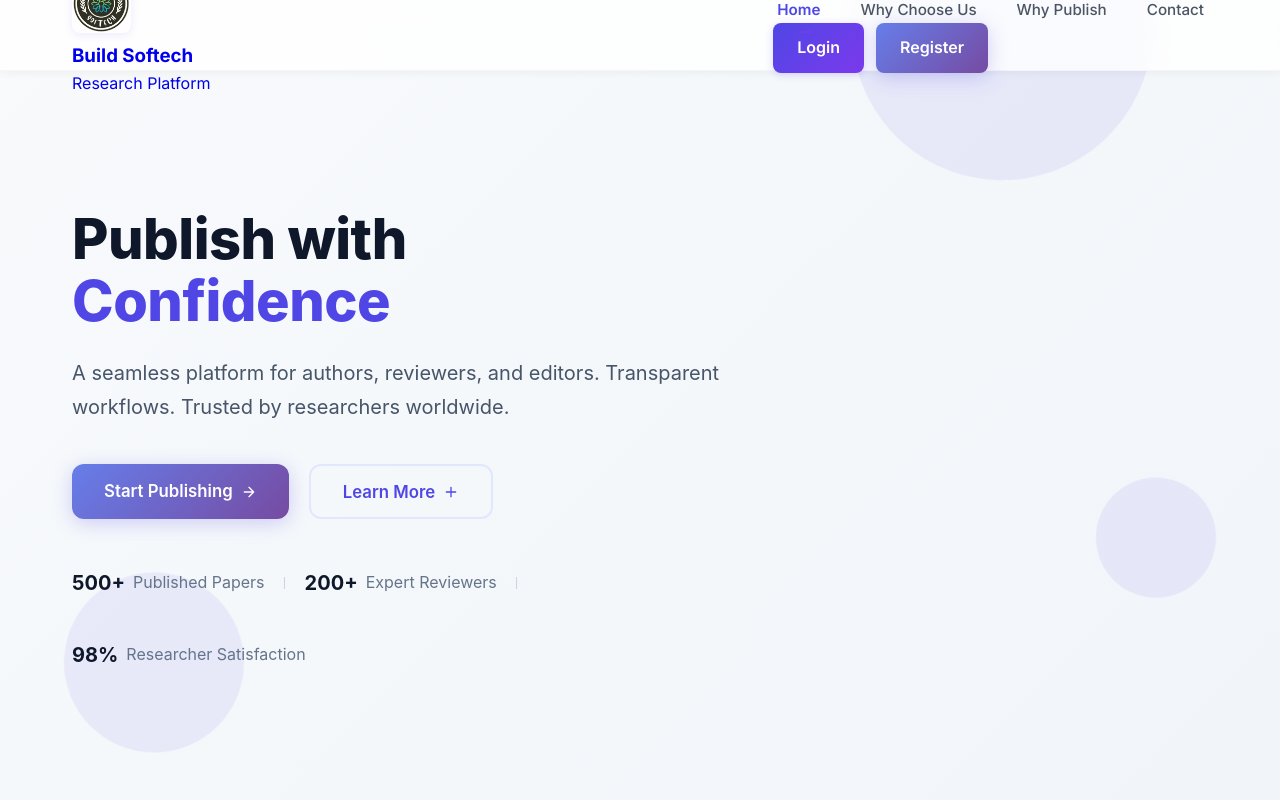
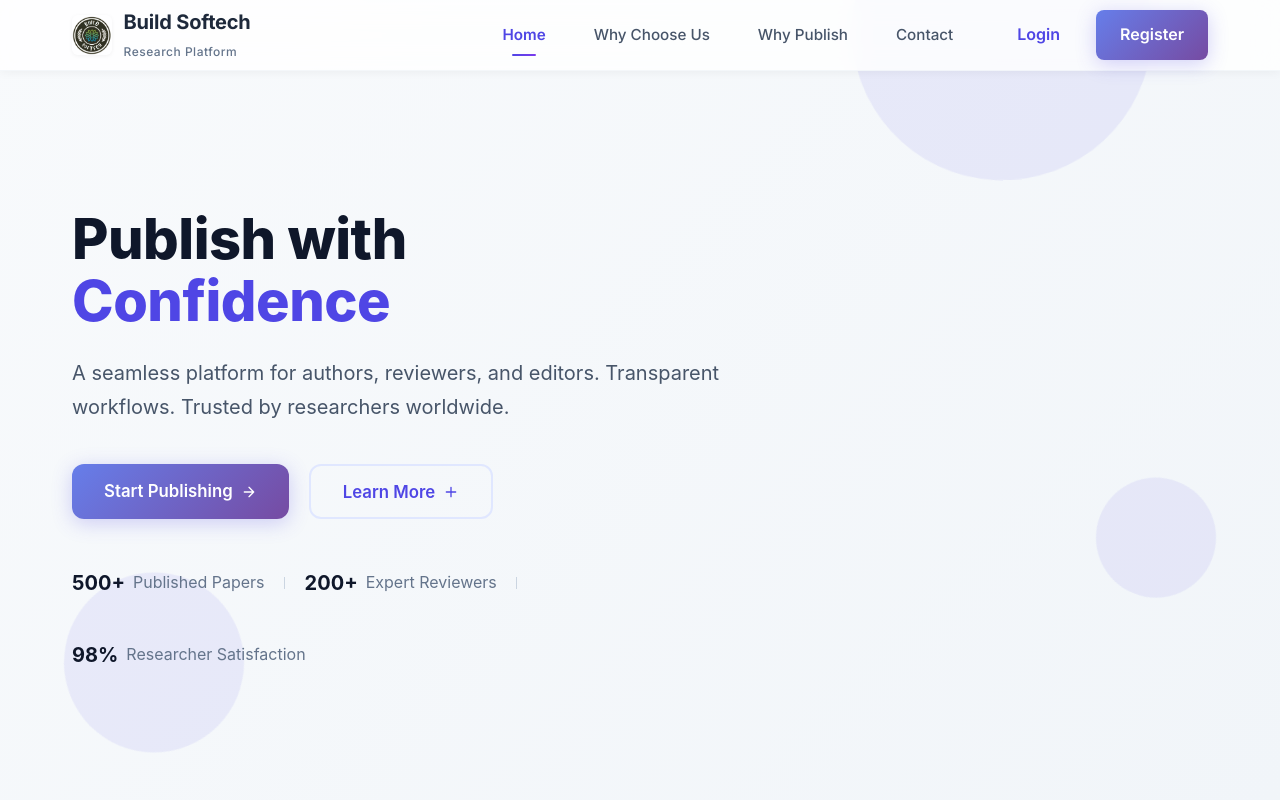
Before and after one commit to nawazkhan060/research, a React (Create React App) app: page / in a window 1280 px wide. Shown: the top 800 px of the page. Built offline with nearby package versions, Linux system fonts and the light colour scheme.

Commit message:
Update Header.css

```diff
--- a/src/components/Header.css
+++ b/src/components/Header.css
@@ -1,4 +1,4 @@
-/* Professional Header with Logo Only */
+/* Professional Header — Fully Responsive */
 
 .header {
   position: fixed;
@@ -34,7 +34,7 @@
   gap: 2rem;
 }
 
-/* Logo - Image Only */
+/* Logo */
 .logo {
   display: flex;
   align-items: center;
@@ -46,26 +46,51 @@
   transform: translateY(-2px);
 }
 
+.logo-wrapper {
+  display: flex;
+  align-items: center;
+  gap: 0.75rem;
+}
+
 .logo-image {
-  height: 60px;
+  height: 40px;
   width: auto;
   object-fit: contain;
-  border-radius: 8px;
-  box-shadow: 0 2px 8px rgba(79, 70, 229, 0.1);
+  border-radius: 6px;
+  box-shadow: 0 1px 4px rgba(0, 0, 0, 0.05);
   transition: all 0.2s ease;
 }
 
 .logo:hover .logo-image {
   transform: translateY(-2px);
-  box-shadow: 0 4px 12px rgba(79, 70, 229, 0.15);
+  box-shadow: 0 3px 8px rgba(79, 70, 229, 0.1);
 }
 
-/* Navigation */
+.logo-text h3 {
+  font-size: 1.25rem;
+  font-weight: 700;
+  color: #1e293b;
+  margin: 0;
+  letter-spacing: -0.2px;
+}
+
+.logo-text span {
+  font-size: 0.75rem;
+  color: #64748b;
+  font-weight: 500;
+  letter-spacing: 0.5px;
+}
+
+/* Desktop Navigation */
+.desktop-nav {
+  display: flex;
+  align-items: center;
+  gap: 2rem;
+}
+
 .nav {
   display: flex;
   align-items: center;
-  flex: 1;
-  justify-content: center;
 }
 
 .nav-list {
@@ -78,11 +103,11 @@
 
 .nav-link {
   text-decoration: none;
-  color: #4b5563;
+  color: #475569;
   font-weight: 500;
-  padding: 8px 4px;
+  padding: 6px 8px;
   border-radius: 6px;
-  transition: all 0.3s ease;
+  transition: all 0.2s ease;
   position: relative;
   font-size: 0.95rem;
 }
@@ -113,19 +138,10 @@
   width: 24px;
 }
 
-/* Auth Buttons */
-.nav-buttons {
+/* Desktop Auth Buttons */
+.desktop-buttons {
   display: flex;
   gap: 12px;
-  align-items: center;
-}
-
-.desktop-buttons {
-  display: flex;
-}
-
-.mobile-buttons {
-  display: none;
 }
 
 .btn {
@@ -135,7 +151,7 @@
   font-weight: 600;
   cursor: pointer;
   text-decoration: none;
-  transition: all 0.3s cubic-bezier(0.25, 0.46, 0.45, 0.94);
+  transition: all 0.3s ease;
   font-size: 0.9rem;
   display: inline-flex;
   align-items: center;
@@ -143,26 +159,27 @@
 }
 
 .btn-secondary {
+  background: transparent;
+  color: #4f46e5;
+  border: 2px solid #e0e7ff;
+}
+
+.btn-secondary:hover {
+  background: #f1f5f9;
+  border-color: #c7d2fe;
+  transform: translateY(-1px);
+}
+
+.btn-primary {
   background: linear-gradient(135deg, #4f46e5, #7c3aed);
   color: white;
   border: none;
-  box-shadow: 0 2px 8px rgba(79, 70, 229, 0.2);
-}
-
-.btn-secondary:hover {
-  transform: translateY(-2px);
-  box-shadow: 0 6px 20px rgba(79, 70, 229, 0.3);
-}
-
-.btn-primary {
-  color: rgb(165, 145, 145);
-  border: 2px solid blue;
-  box-shadow: 0 2px 8px rgba(79, 70, 229, 0.2);
+  box-shadow: 0 2px 6px rgba(79, 70, 229, 0.2);
 }
 
 .btn-primary:hover {
-  transform: translateY(-2px);
-  box-shadow: 0 6px 20px rgba(79, 70, 229, 0.3);
+  transform: translateY(-1px);
+  box-shadow: 0 4px 12px rgba(79, 70, 229, 0.25);
 }
 
 /* Mobile Menu Toggle */
@@ -195,7 +212,88 @@
   transform-origin: 1px;
 }
 
-/* Mobile Responsive */
+/* Mobile Menu */
+.mobile-menu {
+  position: fixed;
+  top: 70px;
+  left: 0;
+  width: 100%;
+  background: white;
+  padding: 2rem 1.5rem;
+  box-shadow: 0 10px 30px rgba(0, 0, 0, 0.1);
+  z-index: 1001;
+  animation: slideDown 0.3s ease forwards;
+}
+
+@keyframes slideDown {
+  from {
+    opacity: 0;
+    transform: translateY(-20px);
+  }
+  to {
+    opacity: 1;
+    transform: translateY(0);
+  }
+}
+
+.mobile-nav-list {
+  list-style: none;
+  padding: 0;
+  margin: 0 0 2rem;
+}
+
+.mobile-nav-list li {
+  margin-bottom: 1.25rem;
+}
+
+.mobile-nav-list .nav-link {
+  display: block;
+  padding: 0.75rem 0;
+  font-size: 1.1rem;
+  text-align: center;
+}
+
+.mobile-auth {
+  display: flex;
+  flex-direction: column;
+  gap: 1rem;
+}
+
+.btn-block {
+  width: 100%;
+  max-width: 250px;
+  margin: 0 auto;
+  text-align: center;
+}
+
+/* Mobile Backdrop */
+.mobile-backdrop {
+  position: fixed;
+  top: 0;
+  left: 0;
+  width: 100%;
+  height: 100%;
+  background: rgba(0, 0, 0, 0.4);
+  z-index: 1000;
+  backdrop-filter: blur(4px);
+}
+
+/* Hamburger Animation */
+.menu-toggle.open .bar:nth-child(1) {
+  transform: rotate(45deg) translate(5px, 5px);
+  background: #4f46e5;
+}
+
+.menu-toggle.open .bar:nth-child(2) {
+  opacity: 0;
+}
+
+.menu-toggle.open .bar:nth-child(3) {
+  transform: rotate(-45deg) translate(6px, -6px);
+  background: #4f46e5;
+}
+
+/* Responsive Breakpoints */
 @media (max-width: 1024px) {
   .nav-list {
     gap: 1.5rem;
@@ -203,6 +301,10 @@
 
   .logo-image {
     height: 36px;
+  }
+
+  .logo-text h3 {
+    font-size: 1.15rem;
   }
 }
 
@@ -212,123 +314,47 @@
     gap: 1rem;
   }
 
+  .logo-wrapper {
+    gap: 0.5rem;
+  }
+
   .logo-image {
     height: 32px;
   }
 
-  .nav {
-    position: fixed;
-    top: 65px;
-    left: 0;
-    width: 100%;
-    background: white;
-    flex-direction: column;
-    padding: 2.5rem 1.5rem;
-    box-shadow: 0 10px 30px rgba(0, 0, 0, 0.1);
-    transform: translateY(-100%);
-    opacity: 0;
-    pointer-events: none;
-    transition: transform 0.4s cubic-bezier(0.16, 1, 0.3, 1), opacity 0.3s ease;
-    z-index: 1001;
-    border-bottom-left-radius: 20px;
-    border-bottom-right-radius: 20px;
-  }
-
-  .nav.open {
-    transform: translateY(0);
-    opacity: 1;
-    pointer-events: all;
-  }
-
-  .nav-list {
-    flex-direction: column;
-    gap: 1.5rem;
-    align-items: center;
-    margin-bottom: 2rem;
-  }
-
-  .nav-link {
-    padding: 12px 0;
+  .logo-text h3 {
     font-size: 1.1rem;
   }
 
-  .desktop-buttons {
+  .logo-text span {
     display: none;
   }
 
-  .mobile-buttons {
-    display: flex;
-    flex-direction: row;
-    width: 100%;
-    justify-content: center;
-    gap: 1rem;
-    margin-top: 1.5rem;
+  /* Hide desktop nav */
+  .desktop-nav {
+    display: none;
   }
 
-  .btn {
-    flex: 1;
-    max-width: 140px;
-    padding: 12px;
-    font-size: 0.95rem;
-  }
-
+  /* Show mobile toggle */
   .menu-toggle {
     display: flex;
   }
 
-  /* Hamburger Animation */
-  .menu-toggle.open .bar:nth-child(1) {
-    transform: rotate(45deg) translate(5px, 5px);
-    background: #4f46e5;
-  }
-
-  .menu-toggle.open .bar:nth-child(2) {
-    opacity: 0;
-  }
-
-  .menu-toggle.open .bar:nth-child(3) {
-    transform: rotate(-45deg) translate(6px, -6px);
-    background: #4f46e5;
-  }
-
-  /* Mobile Backdrop */
-  .mobile-backdrop {
-    position: fixed;
-    top: 0;
-    left: 0;
-    width: 100%;
-    height: 100%;
-    background: rgba(0, 0, 0, 0.4);
-    z-index: 1000;
-    backdrop-filter: blur(4px);
+  .btn-block {
+    padding: 12px;
+    font-size: 1rem;
   }
 }
 
 /* Accessibility */
-.nav-link:focus {
+.nav-link:focus,
+a:focus {
   outline: 2px solid #4f46e5;
   outline-offset: 4px;
-  border-radius: 8px;
-}
-.footer-logo-text h3 {
-  font-size: 1.8rem;
-  font-weight: 800;
-  color: #040a27;
-  background: linear-gradient(90deg, #040a27, #000000);
-  -webkit-background-clip: text;
-  -webkit-text-fill-color: transparent;
-  background-clip: text;
-  margin: 0;
+  border-radius: 6px;
 }
 
 .btn:focus {
   outline: 3px solid rgba(79, 70, 229, 0.4);
   outline-offset: 2px;
 }
-button{
-  border: 2px solid black;
-}
-a:focus {
-  outline: 2px solid #4f46e5;
-  outline-offset: 2px;
-}
```
